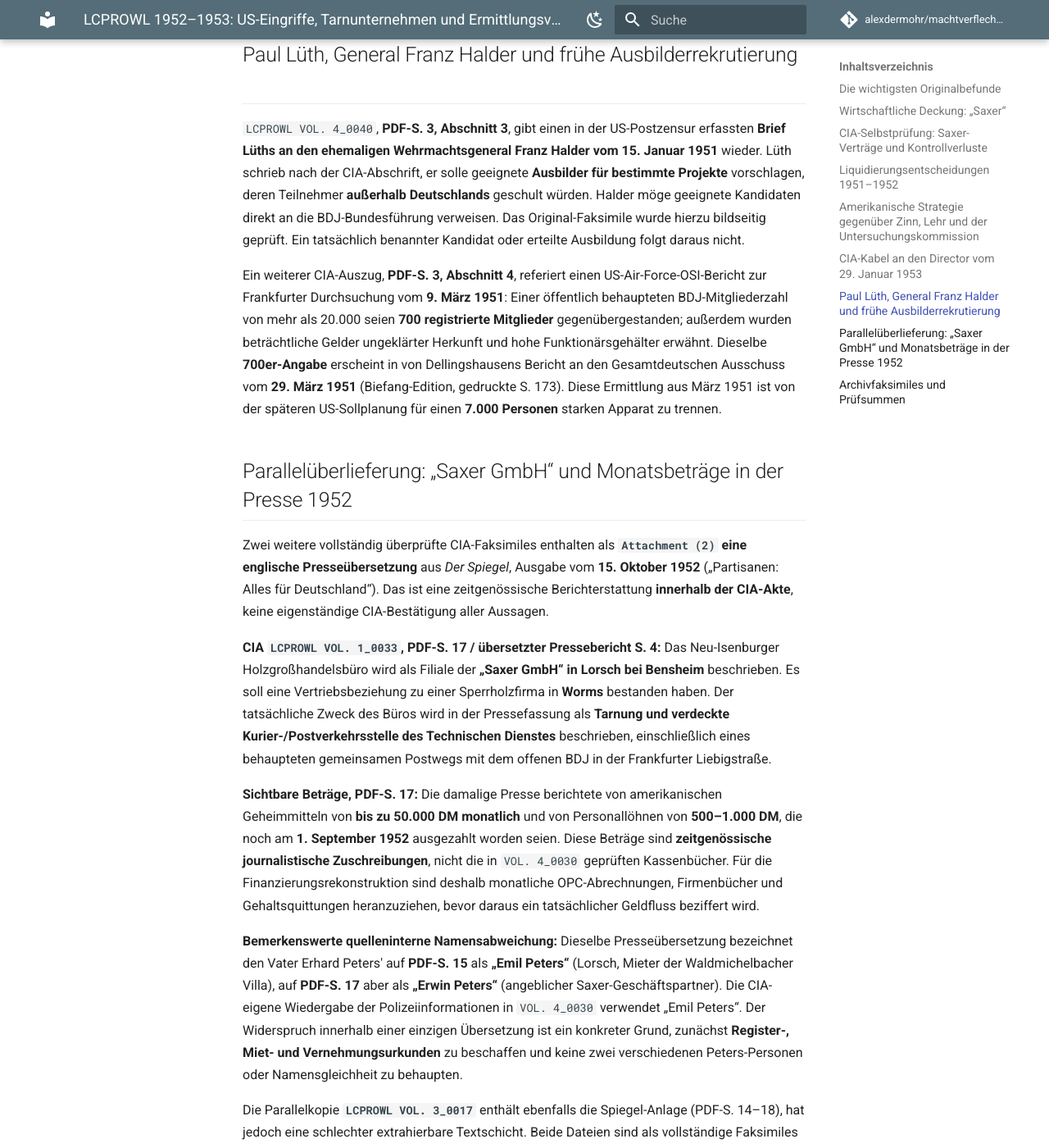
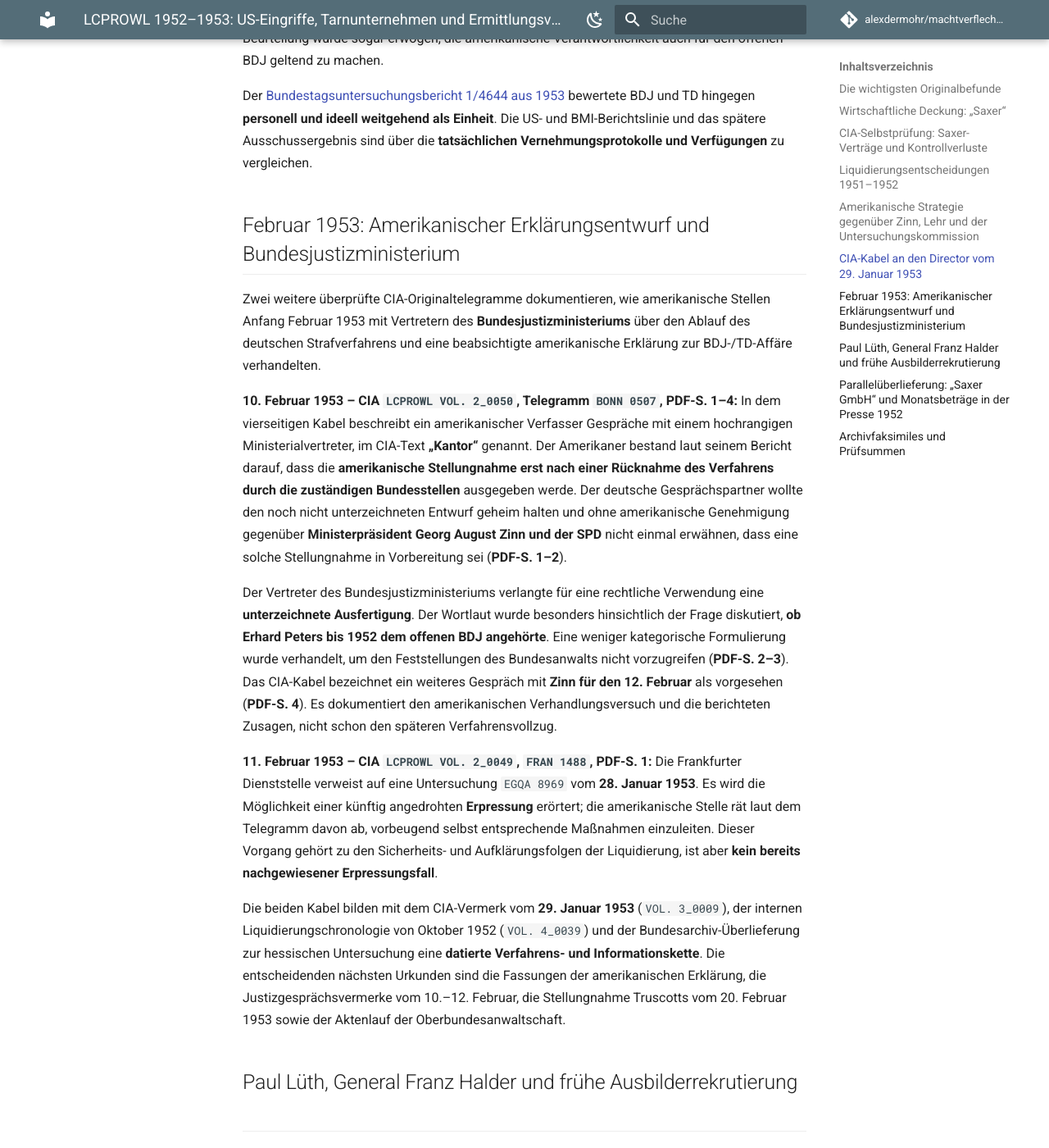
Before and after one commit to alexdermohr/machtverflechtungen, an MkDocs documentation site: the page built from docs/quellen/lcprowl-1952-1953-us-ermittlungen.md, in a window 1280 px wide and 1400 px high, scrolled down 5637 px. Shown: the whole window at 82% size. Built offline with MkDocs 1.6.1 and Material for MkDocs 9.7.7, drawn with Linux system fonts in a browser that asks for light colours; comment, search, counter and statistics services are not loaded; some of the changed text lies outside the part shown.

Commit message:
research: CIA Bonn justice negotiations February 1953

```diff
--- a/docs/quellen/lcprowl-1952-1953-us-ermittlungen.md
+++ b/docs/quellen/lcprowl-1952-1953-us-ermittlungen.md
@@ -1,6 +1,6 @@
 # LCPROWL 1952–1953: US-Eingriffe, Tarnunternehmen und Ermittlungsverfahren
 
-**Sieben ausgewertete CIA-Originalfaksimiles** dokumentieren amerikanische Entscheidungen zum paramilitärischen *Technischen Dienst* (TD) des Bundes Deutscher Jugend, ein konkret benanntes wirtschaftliches Tarnunternehmen sowie amerikanische Strategien gegenüber der deutsch-amerikanischen Untersuchungskommission und deutschen Strafverfahren. Erhalten sind interne US-Memoranden und Kabel aus **September/Oktober 1952 und Januar 1953**.
+**Neun ausgewertete CIA-Originalfaksimiles** dokumentieren amerikanische Entscheidungen zum paramilitärischen *Technischen Dienst* (TD) des Bundes Deutscher Jugend, ein konkret benanntes wirtschaftliches Tarnunternehmen sowie amerikanische Strategien gegenüber der deutsch-amerikanischen Untersuchungskommission und deutschen Strafverfahren. Erhalten sind interne US-Memoranden, zeitgenössische Presseübersetzungen und Kabel aus **1951 bis Januar 1953**, insbesondere zur Aufdeckung und Liquidierung 1952.
 
 [OPC-Projektgenehmigung 1950/51](lcprowl-1950-opc-planung.md) · [Fallakte BDJ/Technischer Dienst](../faelle/de/technischer-dienst-bdj.md) · [Forschungsauftrag mit weiteren Akten](https://github.com/alexdermohr/machtverflechtungen/issues/37)
 
@@ -9,6 +9,8 @@
 | Ereignis | Fundstelle |
 | --- | --- |
 | **Tarnfirma „Saxer“:** Ein CIA-Dokument bezeichnet eine gekaufte Sperrholzfirma als Deckung für hauptamtliche Apparat-Angehörige; die deutschen Ermittler beschlagnahmten Firmenunterlagen. | `VOL. 4_0030`, PDF-S. 2–3, Ziff. 6c–d |
+| **Private Saxer-Verträge:** Die CIA-Rückschau vom 23.12.1952 beschreibt einen Gesellschaftsvertrag mit **Erhard Peters, Bankier Otto Schill und Johann Saxer** sowie ein **40.000-DM-Darlehen** an Saxer. | `VOL. 4_0054`, **PDF-S. 21–22**, Abschnitt VI.2 |
+| **US-Justizkoordination:** Ein CIA-Bonn-Telegramm vom **10. Februar 1953** beschreibt Verhandlungen mit einem Bundesjustizministeriumsvertreter über Zeitpunkt, Inhalt und Vertraulichkeit einer amerikanischen BDJ-Erklärung. | `VOL. 2_0050`, **PDF-S. 1–4**, `BONN 0507` |
 | **US-Einstellung:** Die CIA-Zentrale ordnete am **18. September 1952** die Beendigung sämtlicher Phasen von LCPROWL an, nachdem die deutschen Polizeiermittlungen bekannt wurden. | `VOL. 4_0030`, PDF-S. 3–4, Ziff. 11–13 |
 | **US-Untersuchungsstrategie:** Amerikanische Ermittler sollten Unterstützung einräumen, die Untersuchung aber begrenzen und weder US-Personal noch US-Akten zugänglich machen. | `VOL. 4_0039`, PDF-S. 9, Chronologie 11.10.1952 |
 | **Bundestagserklärung:** Die CIA-Chronologie berichtet, Robert Lehr habe Änderungsvorschläge eines US-Vertreters für seine Erklärung vom **23. Oktober 1952** vollständig angenommen. | `VOL. 4_0039`, PDF-S. 13 |
@@ -26,7 +28,7 @@ In `VOL. 4_0030`, PDF-S. 3, Ziff. 10, werden darüber hinaus CIA-interne Untersu
 
 ## CIA-Selbstprüfung: Saxer-Verträge und Kontrollverluste
 
-Die nachträgliche CIA-Analyse **[LCPROWL VOL. 4_0054](https://archive.org/download/LCPROWLVOL4-0054/LCPROWL%20%20%20%20VOL.%204_0054.pdf)** nennt erstmals **Vertragsparteien, Vertragsdaten und konkrete Geldbeträge** zur Tarnfirma und untersucht ihre tatsächliche Funktion. Die interne CIA-Auswertung referiert die Verträge; die Vertragsurkunden und Buchungen selbst bleiben gesondert zu beschaffen.
+Die auf den **23. Dezember 1952** datierte CIA-Analyse **[LCPROWL VOL. 4_0054](https://archive.org/download/LCPROWLVOL4-0054/LCPROWL%20%20%20%20VOL.%204_0054.pdf)** nennt erstmals **Vertragsparteien, Vertragsdaten und konkrete Geldbeträge** zur Tarnfirma und untersucht ihre tatsächliche Funktion. Die interne CIA-Auswertung referiert die Verträge; die Vertragsurkunden und Buchungen selbst bleiben gesondert zu beschaffen.
 
 **Gesellschaftsvertrag vom 20. Juli 1951:** Laut **PDF-S. 21, Abschnitt VI.2**, unterzeichneten **Erhard(t) Peters**, der örtliche **Bankier Otto Schill** und **Johann Saxer** einen Gesellschaftsvertrag. Die dort berichtete Bareinlage betrug **20.000 DM**, davon **18.000 DM durch Peters** und je **1.000 DM durch Schill und Saxer**. **Emil Peters**, Vater des Apparatführers, sei Geschäftsführer geworden.
 
@@ -85,6 +87,18 @@ Auf **PDF-S. 2, Abschnitte 1 D und 2**, werden entsprechende amerikanische Handl
 
 Der [Bundestagsuntersuchungsbericht 1/4644 aus 1953](https://dserver.bundestag.de/btd/01/046/0104644.pdf) bewertete BDJ und TD hingegen **personell und ideell weitgehend als Einheit**. Die US- und BMI-Berichtslinie und das spätere Ausschussergebnis sind über die **tatsächlichen Vernehmungsprotokolle und Verfügungen** zu vergleichen.
 
+## Februar 1953: Amerikanischer Erklärungsentwurf und Bundesjustizministerium
+
+Zwei weitere überprüfte CIA-Originaltelegramme dokumentieren, wie amerikanische Stellen Anfang Februar 1953 mit Vertretern des **Bundesjustizministeriums** über den Ablauf des deutschen Strafverfahrens und eine beabsichtigte amerikanische Erklärung zur BDJ-/TD-Affäre verhandelten.
+
+**10. Februar 1953 – CIA `LCPROWL VOL. 2_0050`, Telegramm `BONN 0507`, PDF-S. 1–4:** In dem vierseitigen Kabel beschreibt ein amerikanischer Verfasser Gespräche mit einem hochrangigen Ministerialvertreter, im CIA-Text **„Kantor“** genannt. Der Amerikaner bestand laut seinem Bericht darauf, dass die **amerikanische Stellungnahme erst nach einer Rücknahme des Verfahrens durch die zuständigen Bundesstellen** ausgegeben werde. Der deutsche Gesprächspartner wollte den noch nicht unterzeichneten Entwurf geheim halten und ohne amerikanische Genehmigung gegenüber **Ministerpräsident Georg August Zinn und der SPD** nicht einmal erwähnen, dass eine solche Stellungnahme in Vorbereitung sei (**PDF-S. 1–2**).
+
+Der Vertreter des Bundesjustizministeriums verlangte für eine rechtliche Verwendung eine **unterzeichnete Ausfertigung**. Der Wortlaut wurde besonders hinsichtlich der Frage diskutiert, **ob Erhard Peters bis 1952 dem offenen BDJ angehörte**. Eine weniger kategorische Formulierung wurde verhandelt, um den Feststellungen des Bundesanwalts nicht vorzugreifen (**PDF-S. 2–3**). Das CIA-Kabel bezeichnet ein weiteres Gespräch mit **Zinn für den 12. Februar** als vorgesehen (**PDF-S. 4**). Es dokumentiert den amerikanischen Verhandlungsversuch und die berichteten Zusagen, nicht schon den späteren Verfahrensvollzug.
+
+**11. Februar 1953 – CIA `LCPROWL VOL. 2_0049`, `FRAN 1488`, PDF-S. 1:** Die Frankfurter Dienststelle verweist auf eine Untersuchung `EGQA 8969` vom **28. Januar 1953**. Es wird die Möglichkeit einer künftig angedrohten **Erpressung** erörtert; die amerikanische Stelle rät laut dem Telegramm davon ab, vorbeugend selbst entsprechende Maßnahmen einzuleiten. Dieser Vorgang gehört zu den Sicherheits- und Aufklärungsfolgen der Liquidierung, ist aber **kein bereits nachgewiesener Erpressungsfall**.
+
+Die beiden Kabel bilden mit dem CIA-Vermerk vom **29. Januar 1953** (`VOL. 3_0009`), der internen Liquidierungschronologie von Oktober 1952 (`VOL. 4_0039`) und der Bundesarchiv-Überlieferung zur hessischen Untersuchung eine **datierte Verfahrens- und Informationskette**. Die entscheidenden nächsten Urkunden sind die Fassungen der amerikanischen Erklärung, die Justizgesprächsvermerke vom 10.–12. Februar, die Stellungnahme Truscotts vom 20. Februar 1953 sowie der Aktenlauf der Oberbundesanwaltschaft.
+
 ## Paul Lüth, General Franz Halder und frühe Ausbilderrekrutierung
 
 `LCPROWL VOL. 4_0040`, **PDF-S. 3, Abschnitt 3**, gibt einen in der US-Postzensur erfassten **Brief Lüths an den ehemaligen Wehrmachtsgeneral Franz Halder vom 15. Januar 1951** wieder. Lüth schrieb nach der CIA-Abschrift, er solle geeignete **Ausbilder für bestimmte Projekte** vorschlagen, deren Teilnehmer **außerhalb Deutschlands** geschult würden. Halder möge geeignete Kandidaten direkt an die BDJ-Bundesführung verweisen. Das Original-Faksimile wurde hierzu bildseitig geprüft. Ein tatsächlich benannter Kandidat oder erteilte Ausbildung folgt daraus nicht.
@@ -116,6 +130,8 @@ Die sieben archivierten CIA-Dateien wurden vollständig heruntergeladen. Ihre **
 | [LCPROWL VOL. 1_0033](https://archive.org/download/LCPROWLVOL1-0033/LCPROWL%20%20%20%20VOL.%201_0033.pdf) | 21 | `c04a0f51e7cbf5037d115b3f5efd6df007ad2b5e828dc8cd477f5708848c6747` | `ae250501906762bd3772c921d0b96a6a` |
 | [LCPROWL VOL. 3_0017](https://archive.org/download/LCPROWLVOL3-0017/LCPROWL%20%20%20%20VOL.%203_0017.pdf) | 21 | `2a0c1acb3d13ab90c5c0f7f1b14f6ae16a354811d32190f40e3bd0bbd6a263a0` | `2c28d8c402cc2c31f61f85a1e1622438` |
 | [LCPROWL VOL. 4_0054](https://archive.org/download/LCPROWLVOL4-0054/LCPROWL%20%20%20%20VOL.%204_0054.pdf) | 25 | `da76e303a7ce59ad477749d381c6436fae284840115ca6d299009031ec2c8c49` | `98f26bd8f4b965c3483dc5aba3719202` |
+| [LCPROWL VOL. 2_0050](https://archive.org/download/LCPROWLVOL2-0050/LCPROWL%20%20%20%20VOL.%202_0050.pdf) | 4 | `d60c92a2b1df34fbe0055d622abe65db1b8d422a57d4b0de8fcab5c22b993c8e` | `96475f631cd53e9233f83b02f0a8bdea` |
+| [LCPROWL VOL. 2_0049](https://archive.org/download/LCPROWLVOL2-0049/LCPROWL%20%20%20%20VOL.%202_0049.pdf) | 1 | `26e62a748bc0e3a454ce8e245058037121ed1dff64a1b6c4cd2dab43c12065f6` | `3d8651f4861c886a2dc112e2e11ba95b` |
 
 **Amtliche Bestandszuordnung:** [US National Archives, Record Group 263, Entry ZZ-19](https://www.archives.gov/iwg/declassified-records/rg-263-cia-records/second-release-subject-files.html) (**NARA**): LCPROWL **Vol. 1–2 in Box 0042**, Vol. **3–4 in Box 0043**. Die Archive.org-Kopien sind verfügbare originalgetreue historische PDF-Dateien, nicht die aktuelle CIA-Webbereitstellung.
 
```
Also changed, not shown: other parts of docs/quellen/lcprowl-1952-1953-us-ermittlungen.md (+1 -1 lines), 1 other file.
